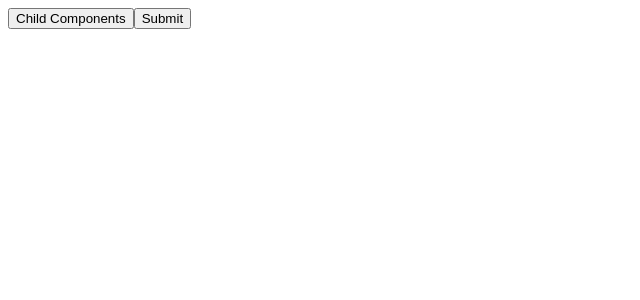
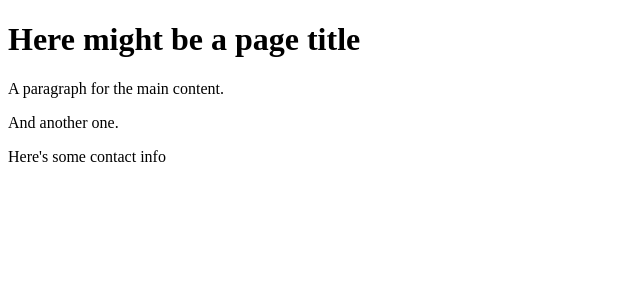
Before and after one commit to manbow1206/vue-doc-test, a Vue app: page / in a window 1280 px wide. Shown: the top 300 px of the page, without its empty margins (0-640 px from the left). Built offline with nearby package versions, Linux system fonts and the light colour scheme.

Commit message:
Named Slots for Slots

```diff
--- a/src/App.vue
+++ b/src/App.vue
@@ -1,12 +1,16 @@
 <template>
-  <div class="home">
     <Lab>
-      <template v-slot>Child Components</template>
+      <template v-slot:header>
+        <h1>Here might be a page title</h1>
+      </template>
+
+      <p>A paragraph for the main content.</p>
+      <p>And another one.</p>
+
+      <template v-slot:footer>
+        <p>Here's some contact info</p>
+      </template>
     </Lab>
-    <Lab>
-      <template v-slot></template>
-    </Lab>
-  </div>
 </template>
 <script>
 import Lab from './components/Lab.vue'
--- a/src/components/Lab.vue
+++ b/src/components/Lab.vue
@@ -1,7 +1,15 @@
 <template>
-<button type="submit">
-  <slot>Submit</slot>
-</button>
+  <div class="container">
+    <header>
+      <slot name="header"></slot>
+    </header>
+    <main>
+      <slot></slot>
+    </main>
+    <footer>
+      <slot name="footer"></slot>
+    </footer>
+  </div>
 </template>
 <style>
 </style>
```
